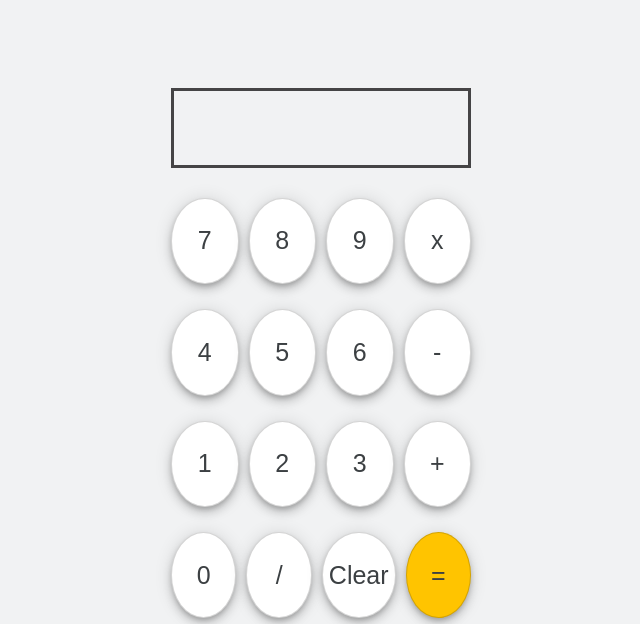
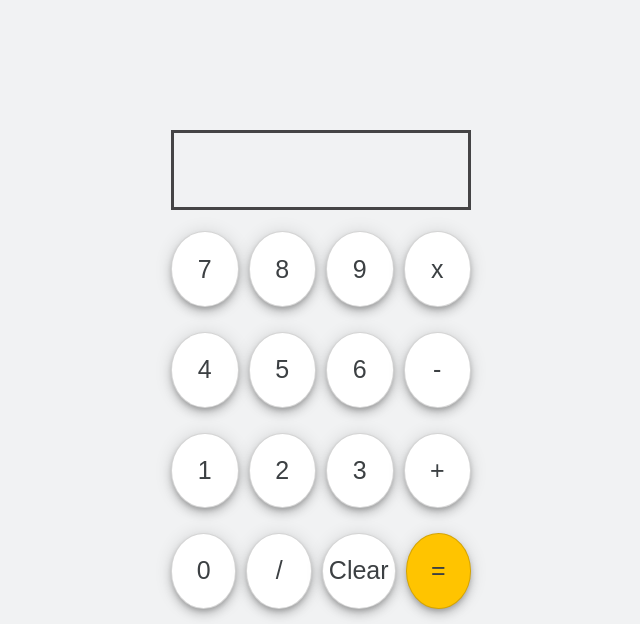
Before and after one commit to TahaJumaah/Calculator, a plain HTML site: page index.html in a window 1280 px wide. Shown: the top 624 px of the page, without its empty margins (319-959 px from the left). Drawn offline with Linux system fonts and the light colour scheme.

Commit message:
Changed max-height and width for iOS devices. will check.

```diff
--- a/index.html
+++ b/index.html
@@ -15,7 +15,7 @@
 <div class="header">
     <!-- <h1>Calculator</h1> -->
 </div>
-
+<div class="main">
 <div class="calculator-window">
 
     <input id="numbers-here" type="text">
@@ -45,6 +45,7 @@
 
 <footer><a href="http://github.com/tahajumaah" target="_blank" ><i class="fa fa-github" style="font-size:36px"></i></a>
 </footer>
+</div>
 </body>
 
 </html>
--- a/style.css
+++ b/style.css
@@ -6,7 +6,8 @@ body{
     justify-content: flex-start;
     flex-direction: column;
     background-color: rgb(241, 242, 243);
-    overflow: hidden;
+    /* overflow: hidden; */
+    max-height: ;
 }
 
 
@@ -14,6 +15,18 @@ body{
     /* height: auto; */
     width: 80%;
     text-align: center;
+}
+
+.main{
+  display: flex;
+  flex-direction: column;
+  height: 100%;
+  width: 100%;
+  align-items: center;
+  justify-content: center;
+  justify-items: center;
+  max-height: 700px;
+  max-width: 420px;
 }
 
 .calculator-window{
```
